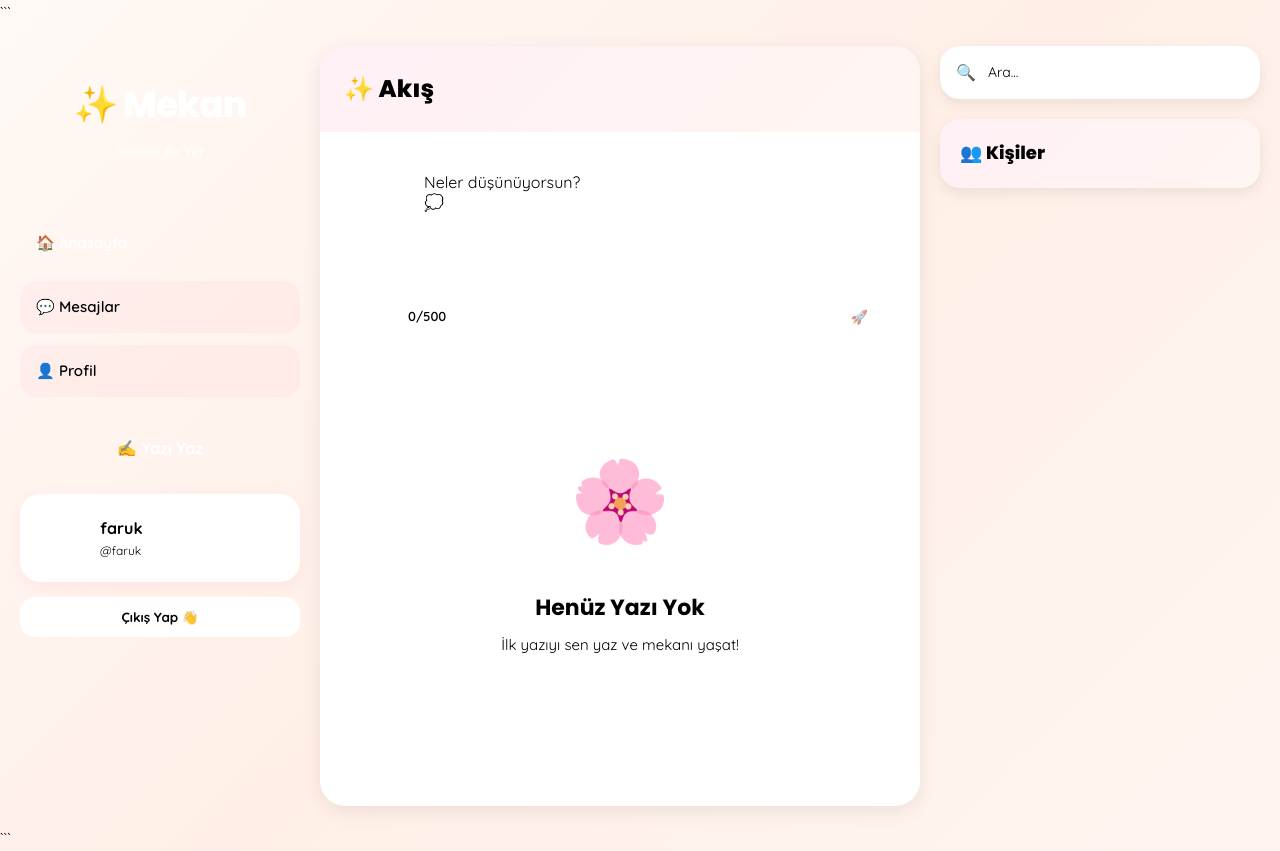
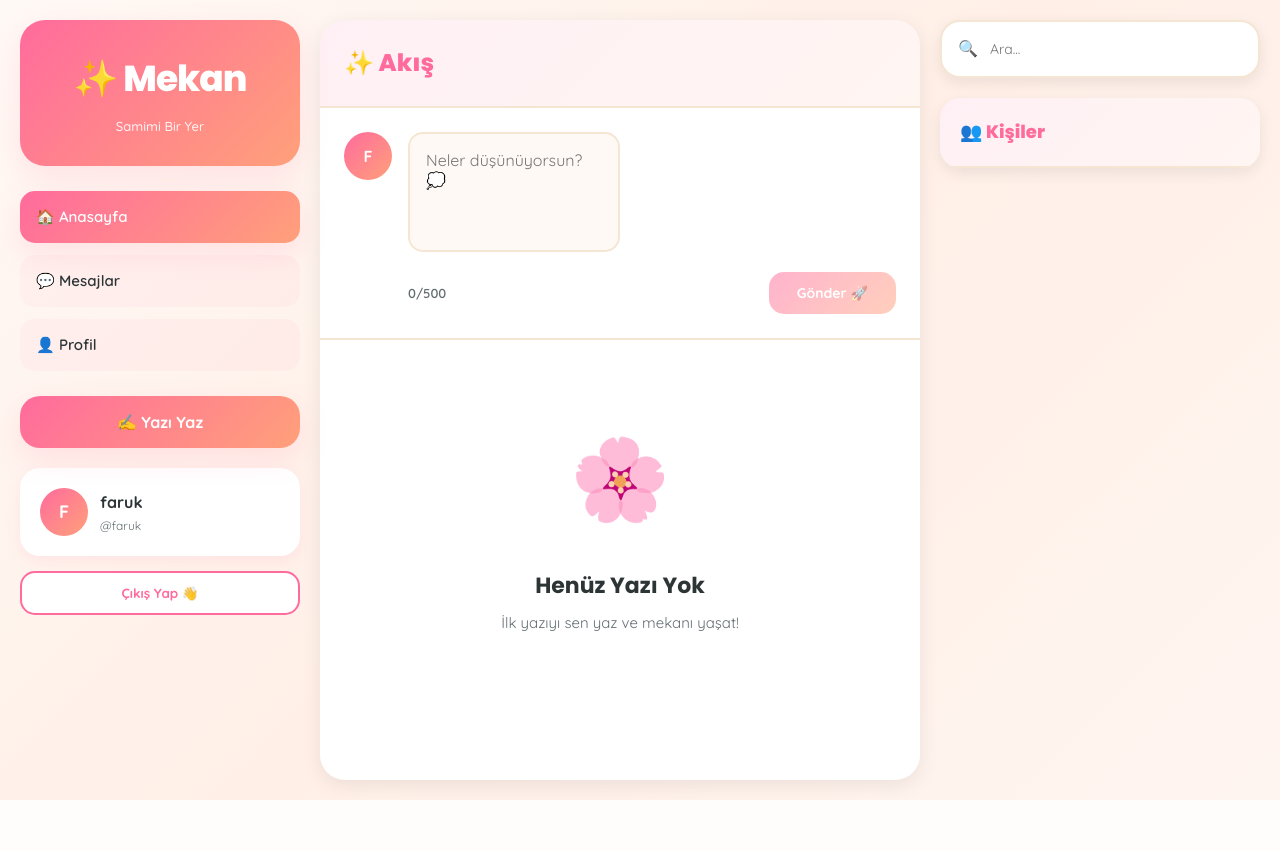
Before and after one commit to farukcap/opens, a Flask app: page / in a window 1280 px wide. After the commit the page ends 800 px from the top, so only its background shows below. Run offline with Flask 3, Linux system fonts and the light colour scheme; the visitor is signed in with stand-in values (Sample User, id 1); data comes from the database, SQL or seed files in the repository; data that the repository does not hold is empty.

Commit message:
Update index.html

````diff
--- a/templates/index.html
+++ b/templates/index.html
@@ -1,5 +1,4 @@
 <!DOCTYPE html>
-
 <html lang="tr">
 <head>
     <meta charset="UTF-8">
@@ -13,7 +12,6 @@
             box-sizing: border-box;
         }
 
-```
         :root {
             --primary: #FF6B9D;
             --secondary: #FFA07A;
@@ -226,15 +224,6 @@
             color: var(--primary);
         }
 
-    /* ===== AUTH ONLY CONTENT ===== */
-    .auth-only {
-        display: none;
-    }
-
-    .auth-only.active {
-        display: block;
-    }
-
         /* ===== LOGIN/REGISTER PAGE ===== */
         .login-page {
             display: flex;
@@ -334,10 +323,6 @@
             box-shadow: 0 0 0 4px rgba(255, 107, 157, 0.1);
         }
 
-    .auth-form input::placeholder {
-        color: var(--text-light);
-    }
-
         .btn-submit {
             background: linear-gradient(135deg, var(--primary) 0%, var(--secondary) 100%);
             color: white;
@@ -386,10 +371,6 @@
             outline: none;
             border-color: var(--primary);
             box-shadow: 0 0 0 4px rgba(255, 107, 157, 0.1);
-    }
-
-    .compose-textarea::placeholder {
-        color: var(--text-light);
         }
 
         .compose-actions {
@@ -674,10 +655,6 @@
             font-family: 'Quicksand', sans-serif;
         }
 
-    .search-box input::placeholder {
-        color: var(--text-light);
-    }
-
         .users-section {
             background: white;
             border-radius: 20px;
@@ -857,12 +834,9 @@
             background: rgba(255, 107, 157, 0.5);
         }
     </style>
-```
-
 </head>
 <body>
     {% if not session.get('username') %}
-    <!-- LOGIN/REGISTER PAGE -->
     <div class="login-page">
         <div class="login-container">
             <div class="login-header">
@@ -870,21 +844,18 @@
                 <div class="login-tagline">Samimi Bir Sosyal Ağ</div>
             </div>
 
-```
             <div class="login-body">
                 <div class="tab-buttons">
                     <button class="tab-btn active" onclick="switchTab('login')">🔐 Giriş Yap</button>
                     <button class="tab-btn" onclick="switchTab('register')">📝 Kayıt Ol</button>
                 </div>
 
-            <!-- LOGIN FORM -->
                 <form action="/login" method="POST" class="auth-form active" id="loginForm">
                     <input type="text" name="username" placeholder="Kullanıcı Adı" required autofocus>
                     <input type="password" name="password" placeholder="Şifre" required>
                     <button type="submit" class="btn-submit">Giriş Yap 🚀</button>
                 </form>
 
-            <!-- REGISTER FORM -->
                 <form action="/register" method="POST" class="auth-form" id="registerForm">
                     <input type="text" name="username" placeholder="Kullanıcı Adı" required minlength="2">
                     <input type="password" name="password" placeholder="Şifre (min 4 karakter)" required minlength="4">
@@ -895,9 +866,7 @@
     </div>
 
     {% else %}
-<!-- LOGGED IN - MAIN APP -->
     <div class="container">
-    <!-- LEFT SIDEBAR -->
         <aside class="sidebar">
             <div class="logo-section">
                 <div class="logo-text">✨ Mekan</div>
@@ -931,7 +900,6 @@
             </form>
         </aside>
 
-    <!-- MAIN FEED -->
         <main class="feed">
             <div class="feed-header">
                 <div class="feed-title">✨ Akış</div>
@@ -951,7 +919,6 @@
                 {% endif %}
             {% endwith %}
 
-        <!-- COMPOSE SECTION -->
             <div class="compose-section" id="composeArea">
                 <div class="compose-inner">
                     <div class="user-avatar" style="width: 48px; height: 48px; font-size: 16px;">
@@ -971,7 +938,6 @@
                 </div>
             </div>
 
-        <!-- POSTS FEED -->
             <div class="posts-container" id="postsFeed">
                 {% if posts %}
                     {% for post in posts %}
@@ -1012,7 +978,6 @@
             </div>
         </main>
 
-    <!-- RIGHT SIDEBAR - USERS LIST -->
         <aside class="right-sidebar">
             <div class="search-box">
                 <span>🔍</span>
@@ -1249,7 +1214,5 @@
             }, 3000);
         }
     </script>
-```
-
 </body>
 </html>
````
Lines whose indentation alone changed are shown as unchanged.
